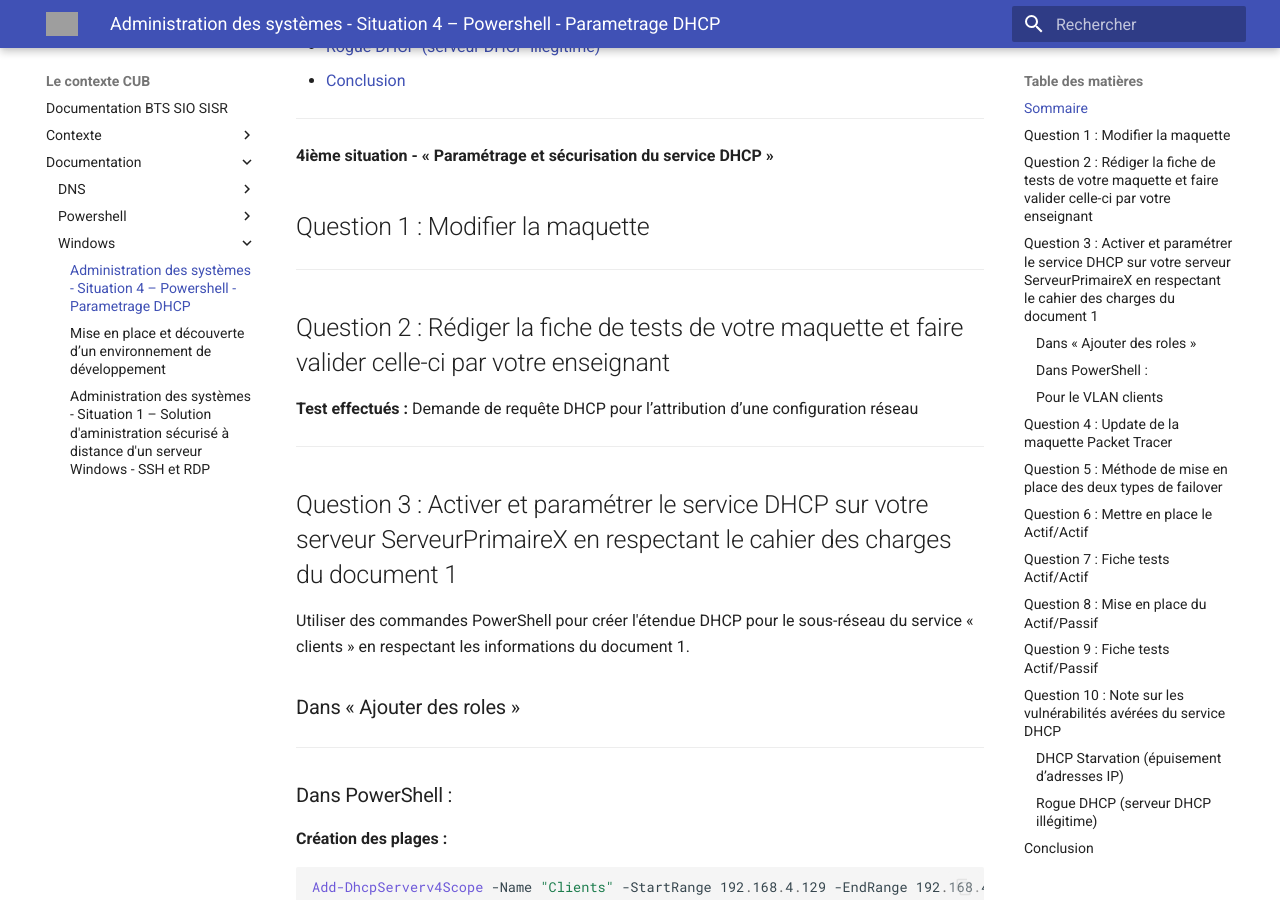
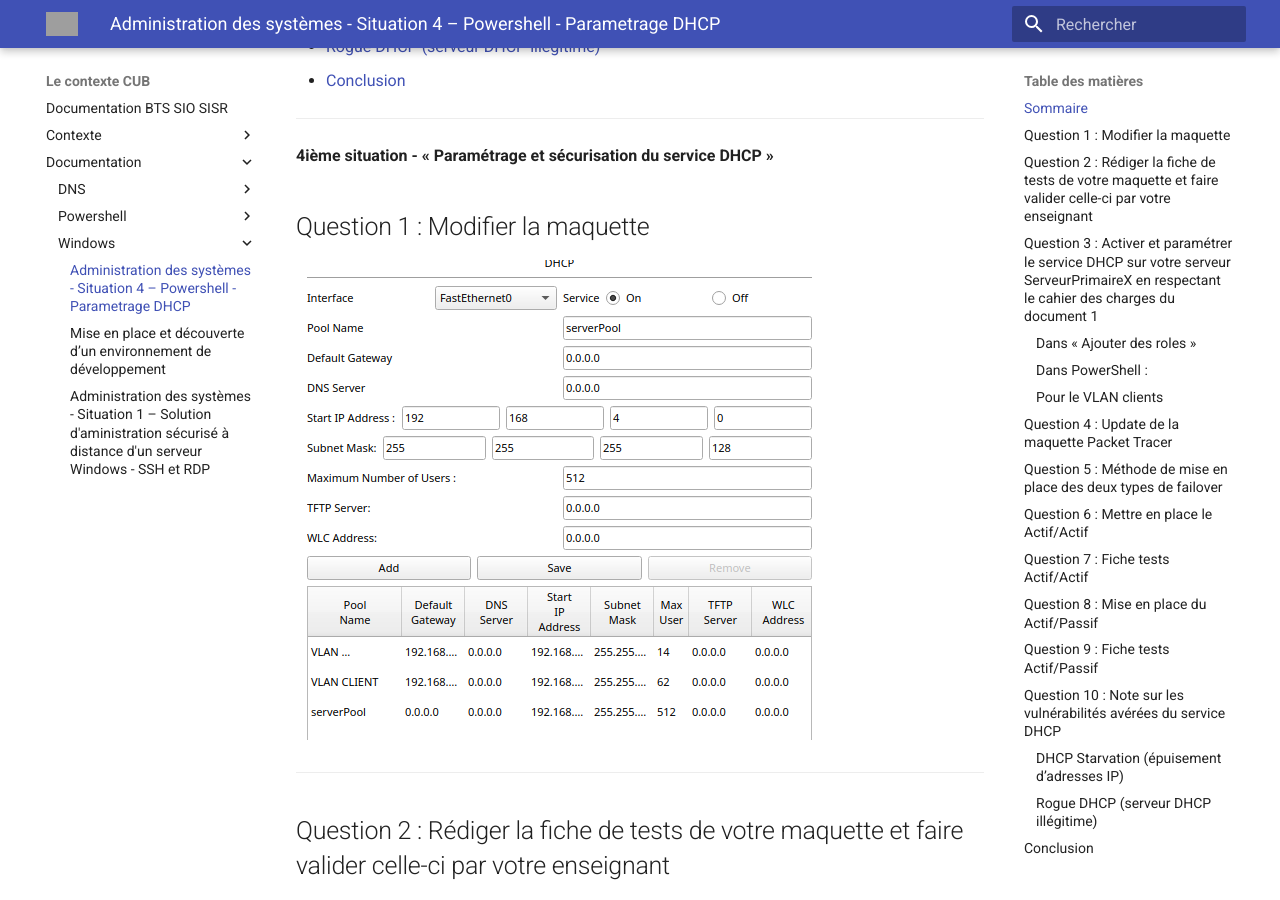
Before and after one commit to hugog36/CUBDOCUMENTATIONDORTMUND, an MkDocs documentation site: the page built from docs/documentation/Windows/BTS SIO BLOC 2 AdminSys - Situation4 - Powershell - Parametrage DHCP.md, in a window 1280 px wide and 900 px high, scrolled down 1423 px. Built offline with MkDocs 1.6.1 and Material for MkDocs 9.7.7, drawn with Linux system fonts in a browser that asks for light colours; grey boxes are pictures that could not be loaded.

Commit message:
Update BTS SIO BLOC 2 AdminSys - Situation4 - Powershell - Parametrage DHCP.md

```diff
--- a/docs/documentation/Windows/BTS SIO BLOC 2 AdminSys - Situation4 - Powershell - Parametrage DHCP.md
+++ b/docs/documentation/Windows/BTS SIO BLOC 2 AdminSys - Situation4 - Powershell - Parametrage DHCP.md
@@ -39,6 +39,8 @@
 **4ième situation - « Paramétrage et sécurisation du service DHCP »**
 
 ## Question 1 : Modifier la maquette
+
+![Situation 4](../../medias/dhcp1.png)
 
 ---
 
```
